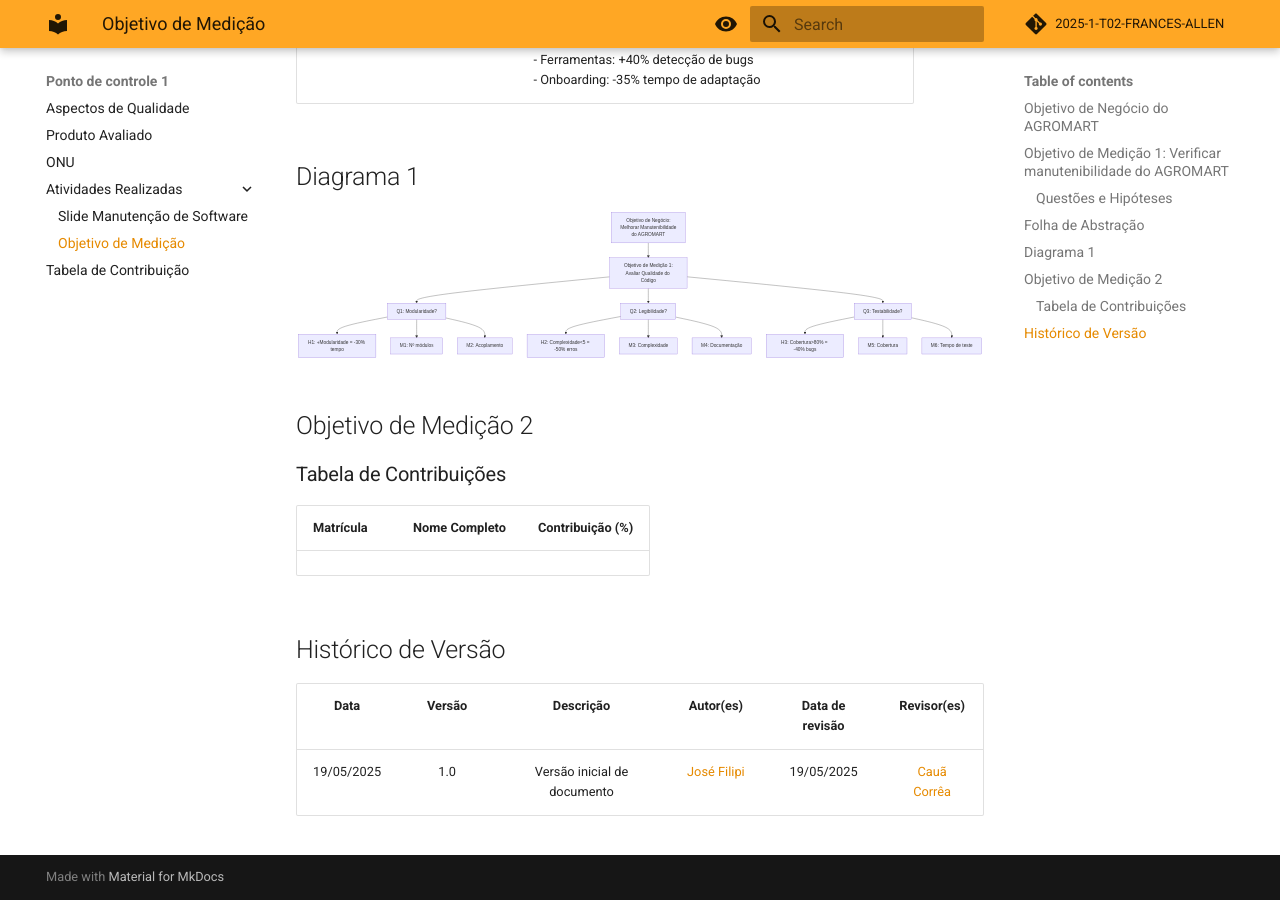
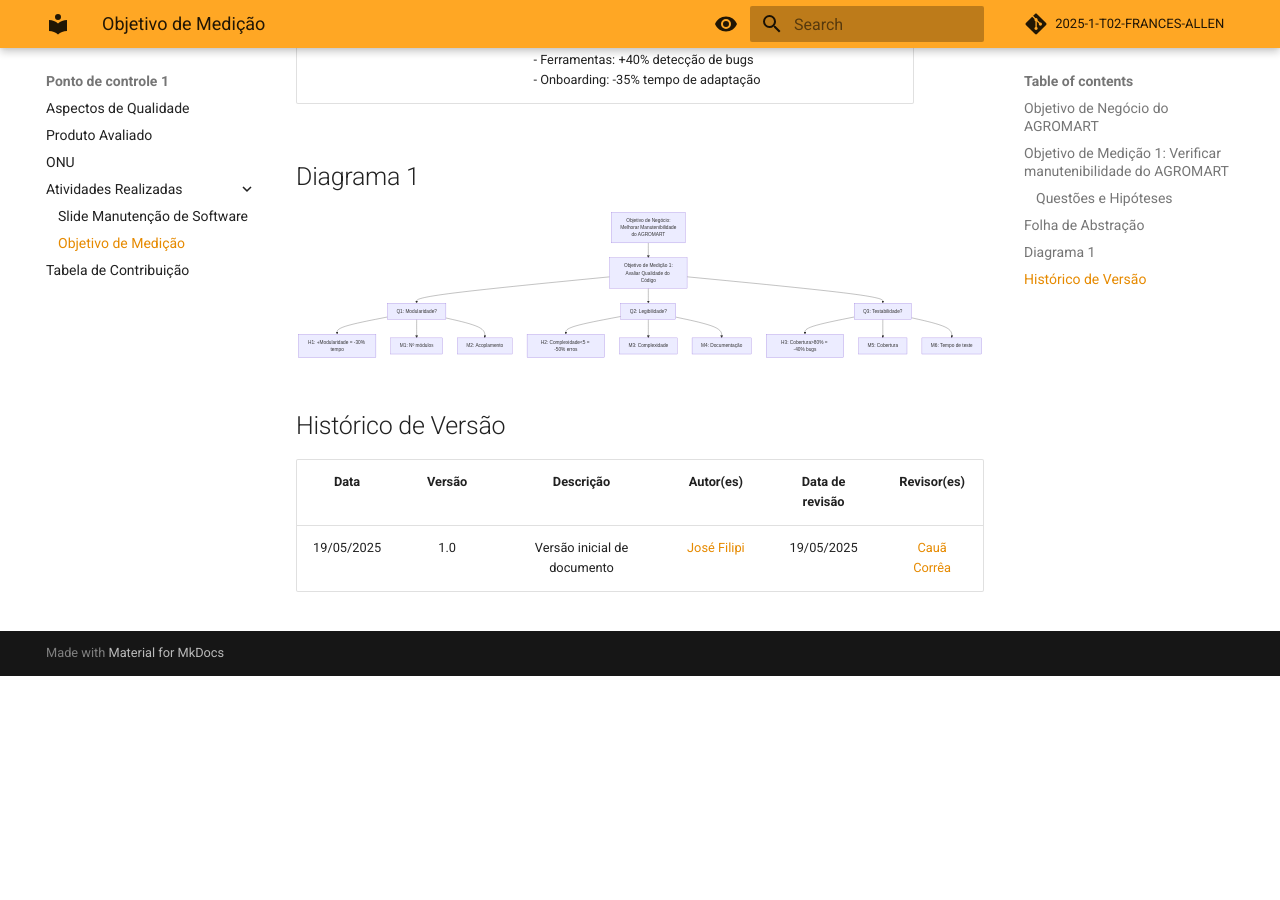
Before and after one commit to FCTE-Qualidade-de-Software-1/2025-1-T02-FRANCES-ALLEN, an MkDocs documentation site: the page built from docs/pontoCrontole1/atividadeSala/gqm.md, in a window 1280 px wide and 900 px high, scrolled down 1635 px. Built offline with MkDocs 1.6.1 and Material for MkDocs 9.7.7, drawn with Linux system fonts in a browser that asks for light colours; comment, search, counter and statistics services are not loaded; after the commit the page ends 2311 px from its top, so only the background shows below that.

Commit message:
removendo tabela vazia

```diff
--- a/docs/pontoCrontole1/atividadeSala/gqm.md
+++ b/docs/pontoCrontole1/atividadeSala/gqm.md
@@ -40,14 +40,6 @@
 
 ![Diagrama GQM](../../image/diagrama_1.svg)
 
-## Objetivo de Medição 2
-
-### Tabela de Contribuições
-
-| Matrícula | Nome Completo | Contribuição (%) |
-| --------- | ------------- | ---------------- |
-|           |               |                  |
-
 ## Histórico de Versão
 
 |    Data    | Versão |          Descrição          |                  Autor(es)                   | Data de revisão |                  Revisor(es)                  |
```
